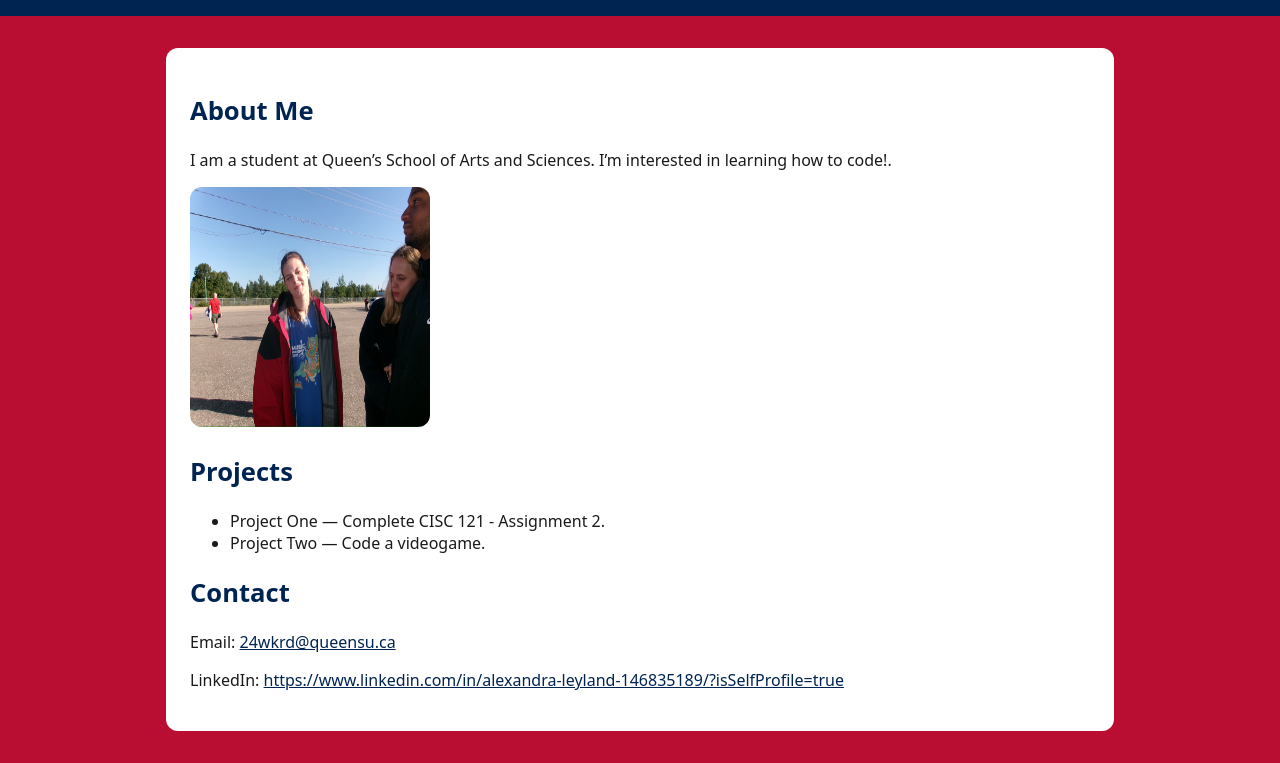
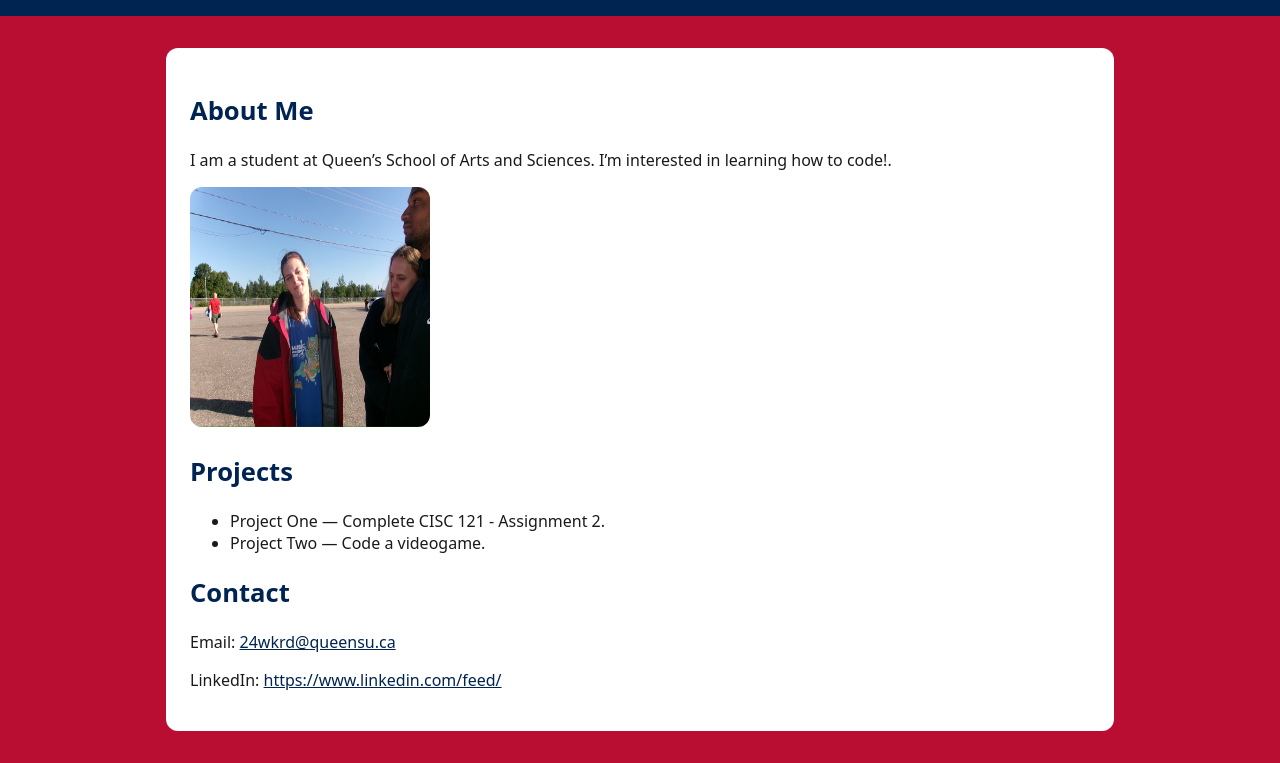
Before and after one commit to lexileylanddd/queens-student-page, a plain HTML site: page index.html in a window 1280 px wide. Shown: the part 102-865 px from the top of the page. Drawn offline with Linux system fonts and the light colour scheme.

Commit message:
Update LinkedIn link in index.html

```diff
--- a/index.html
+++ b/index.html
@@ -25,7 +25,7 @@
 
       <h2>Contact</h2>
       <p>Email: <a href="mailto:student@queensu.ca">24wkrd@queensu.ca</a></p>
-      <p>LinkedIn: <a href="#">https://www.linkedin.com/in/alexandra-leyland-146835189/?isSelfProfile=true</a></p>
+      <p>LinkedIn: <a href="#">https://www.linkedin.com/feed/</a></p>
     </main>
   </body>
 </html>
```
